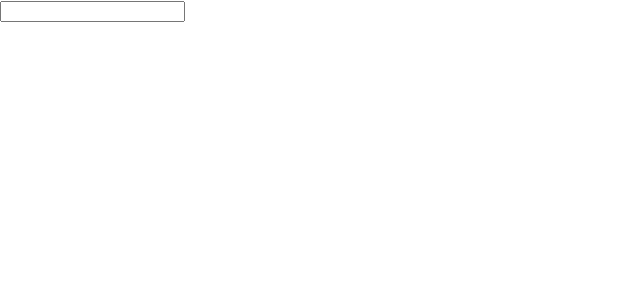
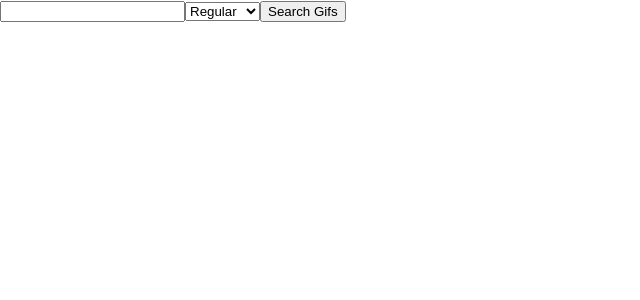
Before and after one commit to jons-repo/giphy-api, a React (Create React App) app: page / in a window 1280 px wide. Shown: the top 300 px of the page, without its empty margins (0-640 px from the left). Built offline with nearby package versions, Linux system fonts and the light colour scheme.

Commit message:
Added filter dropdown and API calls based on user inputs

```diff
--- a/package.json
+++ b/package.json
@@ -6,6 +6,7 @@
     "@testing-library/jest-dom": "^5.16.5",
     "@testing-library/react": "^13.4.0",
     "@testing-library/user-event": "^13.5.0",
+    "axios": "^1.4.0",
     "react": "^18.2.0",
     "react-dom": "^18.2.0",
     "react-scripts": "5.0.1",
--- a/src/components/SearchField.jsx
+++ b/src/components/SearchField.jsx
@@ -1,19 +1,47 @@
 // Handles user input
 // Update search term state and triggers API request when searching
-// We pass the search term to parent App component using a callback function
+// We pass the search term to parent AppComponent using a callback function
 import React, { useState } from "react";
+import axios from 'axios';
 
 const SearchField = () => {
     const [searchName, setSearchName] = useState("");
+    const [searchFilter, setSearchFilter] = useState("regular");
+    const [gifs, setGifs] = useState("");
 
     // Updates the search name with event from input tag
     const handleInputChange = (event) => {
         setSearchName(event.target.value);
     }
 
+    const selectFilter = (event) => {
+        setSearchFilter(event.target.value);
+    }
+
+    async function fetchGifs() {
+        try {
+            // Getting different API links based on filter user selcted
+            if (searchFilter == "regular") {
+                let fetchedGifs = await axios.get(`http://api.giphy.com/v1/gifs/search?q=${searchName}&api_key=GWNHM0RflUo45K45RKCCfjSTh8WxWzMT`);
+                setGifs(fetchedGifs.data);
+            }
+            else {
+                let fetchedGifs = await axios.get(`http://api.giphy.com/v1/gifs/${searchFilter}?api_key=GWNHM0RflUo45K45RKCCfjSTh8WxWzMT`);
+                setGifs(fetchedGifs.data);
+            }
+        } catch(error) {console.log(error)};
+        console.log(gifs);
+    }
+
     return (
         <div>
             <input value={searchName} onChange={handleInputChange} />
+            <select value={searchFilter} onChange={selectFilter}>
+                <option value="regular">Regular</option>
+                <option value="trending">Trending</option>
+                <option value="random">Random</option>
+            </select>
+            <button onClick={fetchGifs}>Search Gifs</button>
         </div>
     );
 
```
Also changed, not shown: 1 other file (tests, documents, lock files or other folders).
